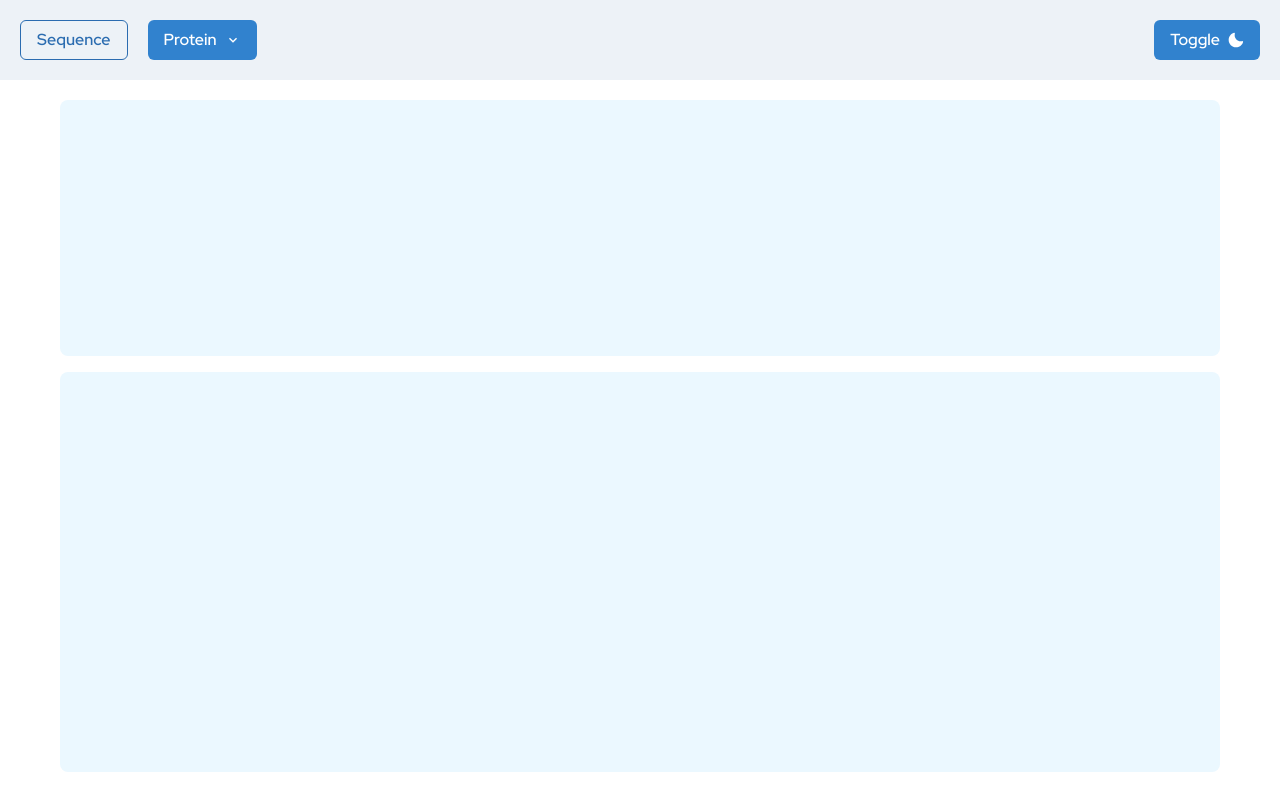
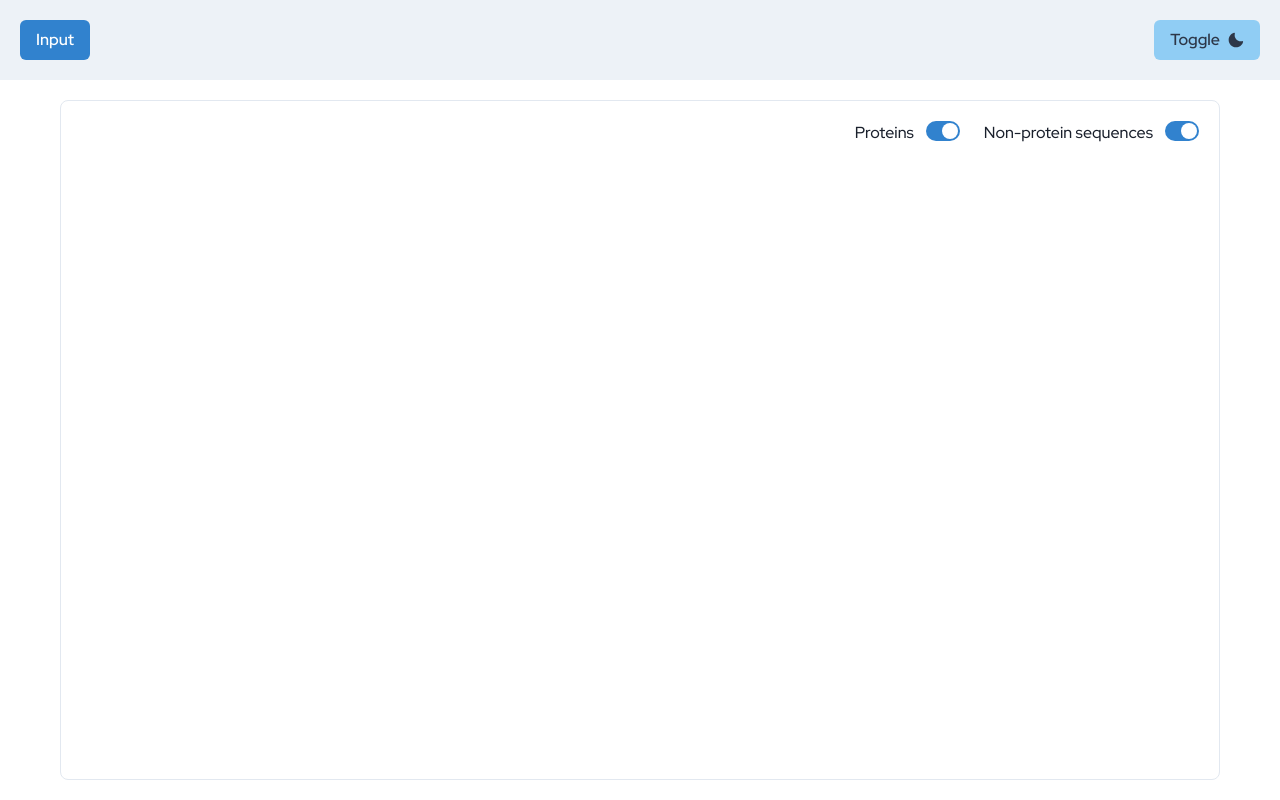
Before and after one commit to MSC-Dolor-Sit-Amet/CARpROT-Viewer, a React (Vite) app: page / in a window 1280 px wide. Built offline with nearby package versions, Linux system fonts and the light colour scheme; a web font is replaced by a local one.

Commit message:
add result page

```diff
--- a/src/App.tsx
+++ b/src/App.tsx
@@ -3,8 +3,9 @@ import { Navigate, Route, Routes } from 'react-router-dom';
 import { useDisclosure } from '@chakra-ui/react';
 import Header from './components/Header';
 import Home from './views/Home';
-import { sequenceType, directionsType, resultProteinsType, pdbIdType } from './types/InputOutputProps';
+import { sequenceType, directionsType, resultProteinType } from './types/InputOutputProps';
 import translate from './utils/translate';
+import Result from './views/Result';
 
 function App() {
   const { isOpen, onOpen, onClose } = useDisclosure();
@@ -15,26 +16,20 @@ function App() {
 
   const [directions, setDirections] = React.useState<directionsType>({ forward: true, reverse: true });
 
-  const [resultProteins, setResultProteins] = React.useState<resultProteinsType>([]);
-
-  const [pdbId, setPdbId] = React.useState<pdbIdType>(null);
+  const [resultProteins, setResultProteins] = React.useState<resultProteinType[]>([]);
 
   const handleTranslate = () => {
     const [sequences, proteins, images] = translate(sequence, directions);
 
-    Promise.all(proteins).then(proteins => {
-      let peptides: Object[] = [];
+    Promise.all(proteins).then(p => {
+      const peptides: resultProteinType[] = [];
 
       // create array of sequence -> protein name
       sequences.forEach((element, i) => {
-        peptides.push({ sequence: element, protein: proteins[i], image_src: images[i] });
+        peptides.push({ index: i, sequence: element, pdbId: p[i], imageSrc: images[i] });
       });
 
-      setResultProteins(
-        peptides.map(peptide => {
-          return peptide.protein || peptide.sequence; // return protein name if exists, otherwise sequence
-        }),
-      );
+      setResultProteins(peptides);
     });
   };
 
@@ -46,11 +41,6 @@ function App() {
     handleTranslate,
   };
 
-  const outputProps = {
-    resultProteins,
-    setPdbId,
-  };
-
   const drawerProps = {
     isOpen,
     onOpen,
@@ -60,9 +50,10 @@ function App() {
 
   return (
     <>
-      <Header btnRef={btnRef} onOpen={onOpen} resultProteins={resultProteins} setPdbId={setPdbId} />
+      <Header btnRef={btnRef} onOpen={onOpen} />
       <Routes>
-        <Route path="/" element={<Home inputProps={inputProps} outputProps={outputProps} drawerProps={drawerProps} pdbId={pdbId} />} />
+        <Route path="/" element={<Home inputProps={inputProps} resultProteins={resultProteins} drawerProps={drawerProps} />} />
+        <Route path="/result" element={<Result />} />
         <Route path="*" element={<Navigate to="/" replace />} />
       </Routes>
     </>
--- a/src/components/ChainView.tsx
+++ b/src/components/ChainView.tsx
@@ -1,12 +1,9 @@
 import { buildInstanceFv } from '@rcsb/rcsb-saguaro-app';
 import React, { useEffect } from 'react';
 import { Stack } from '@chakra-ui/react';
-import { useColorsContext } from '../providers/ColorsContext';
 import { pdbIdType } from '../types/InputOutputProps';
 
 function ChainView({ pdbId }: { pdbId: pdbIdType }) {
-  const colors = useColorsContext();
-
   useEffect(() => {
     if (!pdbId) return;
     buildInstanceFv('pfv', `${pdbId}.A`, {
@@ -15,16 +12,7 @@ function ChainView({ pdbId }: { pdbId: pdbIdType }) {
   }, [pdbId]);
 
   return (
-    <Stack
-      direction="column"
-      spacing={4}
-      padding="5"
-      borderRadius="lg"
-      minHeight="16rem"
-      backgroundColor={colors.panelsColor}
-      justifyContent="center"
-      overflowX="auto"
-    >
+    <Stack direction="column" spacing={4} padding="5" borderRadius="lg" minHeight="24rem" justifyContent="center" overflowX="auto">
       {pdbId ? <div id="pfv" /> : null}
     </Stack>
   );
--- a/src/components/Drawer.tsx
+++ b/src/components/Drawer.tsx
@@ -10,7 +10,7 @@ function DrawerComponent({ drawerProps, inputProps }) {
       <DrawerOverlay />
       <DrawerContent>
         <DrawerCloseButton />
-        <DrawerHeader>Sequence</DrawerHeader>
+        <DrawerHeader>Input</DrawerHeader>
 
         <DrawerBody>
           <Input {...inputProps} />
--- a/src/components/Header.tsx
+++ b/src/components/Header.tsx
@@ -1,61 +1,65 @@
-import { ChevronDownIcon, MoonIcon, SunIcon } from '@chakra-ui/icons';
-import {
-  Heading,
-  useColorMode,
-  Button,
-  Flex,
-  Spacer,
-  useColorModeValue,
-  Menu,
-  MenuButton,
-  MenuList,
-  MenuOptionGroup,
-  MenuItemOption,
-} from '@chakra-ui/react';
+import { ChevronLeftIcon, MoonIcon, SunIcon } from '@chakra-ui/icons';
+import { useColorMode, Button, Flex, Spacer, useColorModeValue } from '@chakra-ui/react';
 import React from 'react';
+import { useLocation, useNavigate } from 'react-router-dom';
 
-function Header({ btnRef, onOpen, resultProteins, setPdbId }) {
+function LeftButton({ path, onOpen, btnRef }) {
+  const hoverColorModeValue = useColorModeValue('primary.300', 'primary.300');
+
+  const navigate = useNavigate();
+
+  switch (path) {
+    case '/result':
+      return (
+        <Button
+          leftIcon={<ChevronLeftIcon />}
+          onClick={() => navigate('/')}
+          variant="solid"
+          _hover={{
+            textDecoration: 'none',
+            bg: hoverColorModeValue,
+          }}
+        >
+          Back
+        </Button>
+      );
+    case '/':
+      return (
+        <Button
+          onClick={onOpen}
+          ref={btnRef}
+          variant="solid"
+          _hover={{
+            textDecoration: 'none',
+            bg: hoverColorModeValue,
+          }}
+        >
+          Input
+        </Button>
+      );
+    default:
+      break;
+  }
+  return null;
+}
+
+function Header({ btnRef, onOpen }) {
   const { colorMode, toggleColorMode } = useColorMode();
+
+  const location = useLocation();
 
   return (
     <Flex bgColor={useColorModeValue('gray.100', 'gray.900')} color="white" padding={5} gap={5} alignItems="center">
-      <Button
-        onClick={onOpen}
-        ref={btnRef}
-        variant="outline"
-        _hover={{
-          textDecoration: 'none',
-          bg: useColorModeValue('gray.200', 'gray.800'),
-        }}
-      >
-        Sequence
-      </Button>
-      <Menu>
-        <MenuButton as={Button} rightIcon={<ChevronDownIcon />}>
-          Protein
-        </MenuButton>
-        <MenuList>
-          <MenuOptionGroup
-            type="radio"
-            onChange={val => {
-              setPdbId(val);
-            }}
-          >
-            {resultProteins.map((protein: string) => (
-              <MenuItemOption value={protein}>{protein}</MenuItemOption>
-            ))}
-          </MenuOptionGroup>
-        </MenuList>
-      </Menu>
+      <LeftButton path={location.pathname} onOpen={onOpen} btnRef={btnRef} />
       <Spacer />
       <Button
         onClick={toggleColorMode}
         rightIcon={colorMode === 'light' ? <MoonIcon /> : <SunIcon />}
-        color="white"
-        bgColor={useColorModeValue('blue.500', 'gray.800')}
+        color={useColorModeValue('gray.700', 'gray.100')}
+        bgColor={useColorModeValue('primary.200', 'gray.800')}
         _hover={{
           textDecoration: 'none',
-          bg: useColorModeValue('blue.300', 'gray.700'),
+          bg: useColorModeValue('primary.300', 'gray.700'),
         }}
       >
         Toggle
--- a/src/components/Input.tsx
+++ b/src/components/Input.tsx
@@ -6,7 +6,7 @@ function Input({ sequence, handleSequenceChange, directions, setDirections }: In
   return (
     <Stack direction="column" spacing={4} padding="5" borderRadius="lg">
       <Stack direction="column" spacing={2}>
-        <Text as="b">Input sequence</Text>
+        <Text as="b">Sequence</Text>
         <Textarea
           value={sequence}
           onChange={handleSequenceChange}
--- /dev/null
+++ b/src/components/ResultSequence.tsx
@@ -0,0 +1,13 @@
+import React from 'react';
+import { Code, Heading, Stack } from '@chakra-ui/react';
+
+function ResultSequence({ sequence, pdbId }) {
+  return (
+    <Stack direction="column" spacing={4} borderRadius="lg" minHeight="16rem" overflowX="auto">
+      <Heading size="md">{pdbId ? `Protein ${pdbId}` : 'Sequence'}</Heading>
+      <Code fontSize="1.4rem">{sequence}</Code>
+    </Stack>
+  );
+}
+
+export default ResultSequence;
--- a/src/index.css
+++ b/src/index.css
@@ -11,6 +11,12 @@
   -webkit-text-size-adjust: 100%;
 }
 
+* {
+  padding: 0;
+  margin: 0;
+  box-sizing: border-box;
+}
+
 body {
   margin: 0;
   display: flex;
@@ -22,5 +28,9 @@ body {
 }
 
 #root {
-  width: 100%;
+  width: 100vw;
+  height: 100%;
+  min-height: 100vh;
+  display: flex;
+  flex-direction: column;
 }
--- a/src/providers/ColorsContext.tsx
+++ b/src/providers/ColorsContext.tsx
@@ -15,7 +15,7 @@ function ColorsProvider({ children }: { children: React.ReactNode }) {
 
   const [colorsState, setColorsState] = useState<ColorsProps>(defaultValue);
 
-  const [white, blue50, gray700, gray800] = useToken('colors', ['white', 'blue.50', 'gray.700', 'gray.800']);
+  const [white, blue50, gray700, gray800] = useToken('colors', ['white', 'gray.200', 'gray.700', 'gray.800']);
 
   const bgColor = colorMode === 'light' ? white : gray800;
   const panelsColor = colorMode === 'light' ? blue50 : gray700;
--- a/src/views/Home.tsx
+++ b/src/views/Home.tsx
@@ -1,16 +1,76 @@
 import React from 'react';
-import { Stack } from '@chakra-ui/react';
-import Viewer from '../components/Viewer';
-import ChainView from '../components/ChainView';
+import { Card, CardBody, Code, FormControl, FormLabel, Heading, HStack, LinkOverlay, Stack, Switch } from '@chakra-ui/react';
 import DrawerComponent from '../components/Drawer';
 
-function Home({ drawerProps, inputProps, pdbId }) {
+function Home({ drawerProps, inputProps, resultProteins }) {
+  const [protsState, setProtsState] = React.useState(true);
+  const [nonProtsState, setNonProtsState] = React.useState(true);
+
   return (
     <>
       <DrawerComponent drawerProps={drawerProps} inputProps={inputProps} />
-      <Stack direction="column" spacing={4} maxWidth="1200" paddingX={5} marginX="auto" marginY={5} borderRadius="lg">
-        <ChainView pdbId={pdbId} />
-        <Viewer pdbId={pdbId} />
+      <Stack direction="column" flexGrow={1} spacing={4} width="100%" maxWidth="1200" marginX="auto" padding={5} borderRadius="lg">
+        <Stack
+          direction="column"
+          flexGrow={1}
+          spacing={4}
+          padding={5}
+          borderRadius="lg"
+          border="solid 1px"
+          borderColor="var(--chakra-colors-chakra-border-color)"
+        >
+          <HStack spacing="24px" justify="end">
+            <FormControl display="flex" width="auto">
+              <FormLabel htmlFor="prots" mb="0">
+                Proteins
+              </FormLabel>
+              <Switch
+                id="prots"
+                isChecked={protsState}
+                onChange={e => {
+                  setProtsState(e.target.checked);
+                }}
+              />
+            </FormControl>
+            <FormControl display="flex" width="auto">
+              <FormLabel htmlFor="non-prots" mb="0">
+                Non-protein sequences
+              </FormLabel>
+              <Switch
+                id="non-prots"
+                isChecked={nonProtsState}
+                onChange={e => {
+                  setNonProtsState(e.target.checked);
+                }}
+              />
+            </FormControl>
+          </HStack>
+          {resultProteins.map(protein =>
+            (protein.pdbId && protsState) || (!protein.pdbId && nonProtsState) ? (
+              <Card
+                direction={{ base: 'column', sm: 'row' }}
+                variant="filled"
+                key={protein.index}
+                transition="all 0.2s"
+                _hover={{
+                  transform: 'translateY(-3px)',
+                }}
+              >
+                <Stack>
+                  <CardBody>
+                    <LinkOverlay href={`/result?sequence=${protein.sequence}${protein.pdbId ? `&pdbid=${protein.pdbId}` : ''}`}>
+                      <Heading size="md">{protein.pdbId ? `Protein ${protein.pdbId}` : 'Sequence'}</Heading>
+                    </LinkOverlay>
+
+                    <Code marginTop={5} wordBreak="break-all">
+                      {protein.sequence}
+                    </Code>
+                  </CardBody>
+                </Stack>
+              </Card>
+            ) : null,
+          )}
+        </Stack>
       </Stack>
     </>
   );
--- /dev/null
+++ b/src/views/Result.tsx
@@ -0,0 +1,39 @@
+import { Stack } from '@chakra-ui/react';
+import React, { useEffect } from 'react';
+import { useSearchParams } from 'react-router-dom';
+import ChainView from '../components/ChainView';
+import Viewer from '../components/Viewer';
+import ResultSequence from '../components/ResultSequence';
+
+function Result() {
+  const [searchParams] = useSearchParams();
+
+  const [sequence, setSequence] = React.useState('');
+  const [pdbId, setPdbId] = React.useState('');
+
+  useEffect(() => {
+    setSequence(searchParams.get('sequence') || '');
+    setPdbId(searchParams.get('pdbid') || '');
+  }, [searchParams]);
+
+  return (
+    <Stack direction="column" flexGrow={1} spacing={4} width="100%" maxWidth="1200" marginX="auto" padding={5} borderRadius="lg" overflow="hidden">
+      <Stack
+        direction="column"
+        flexGrow={1}
+        spacing={4}
+        borderRadius="lg"
+        padding={5}
+        border="solid 1px"
+        borderColor="var(--chakra-colors-chakra-border-color)"
+        overflow="hidden"
+      >
+        <ResultSequence sequence={sequence} pdbId={pdbId} />
+        <ChainView pdbId={pdbId} />
+        <Viewer pdbId={pdbId} />
+      </Stack>
+    </Stack>
+  );
+}
+
+export default Result;
```
Also changed, not shown: src/types/InputOutputProps.ts (+7 -2 lines), src/views/Test.tsx (deleted, +0 -7 lines).
